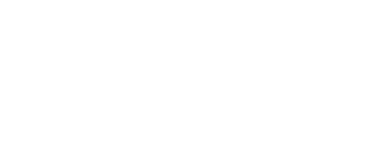
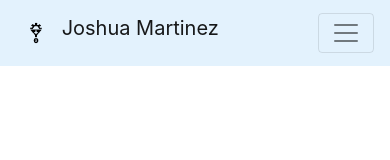
Before and after one commit to JDMartinez1531/JDMartinez1531.github.io, a plain HTML site: page index.html in a window 390 px wide. Drawn offline with nearby package versions, Linux system fonts and the light colour scheme.

Commit message:
added buger menu navbar, name, silly logo, background placeholder

```diff
--- a/index.html
+++ b/index.html
@@ -17,3 +17,44 @@
     <link rel="stylesheet" type="text/css" href="css/style.css" />
   </head>
 </html>
+
+<body>
+  <!-- add background -->
+  <div class="bg"></div>
+
+  <nav
+    class="navbar navbar-light navbar-expand-lg fixed-top"
+    style="background-color: #e3f2fd;"
+  >
+    <!-- figure out how to align logo -->
+    <a class="navbar-brand" href="index.html">
+      <img
+        src="assets/logo.png"
+        width="40"
+        height="40"
+        class="d-inline-block align-top"
+        alt="a silly logo"
+      />
+      Joshua Martinez
+    </a>
+    <!-- navbar toggle -->
+    <button
+      class="navbar-toggler"
+      type="button"
+      data-toggle="collapse"
+      data-target="#navbarNavAltMarkup"
+      aria-controls="navbarNavAltMarkup"
+      aria-expanded="false"
+      aria-label="Toggle navigation"
+    >
+      <span class="navbar-toggler-icon"></span>
+    </button>
+    <div class="collapse navbar-collapse" id="navbarNavAltMarkup">
+      <div class="navbar-nav ml-auto">
+        <a class="nav-item nav-link active" href="index.html">About</a>
+        <a class="nav-item nav-link" href="portfolio.html">Portfolio</a>
+        <a class="nav-item nav-link" href="contact.html">Contact</a>
+      </div>
+    </div>
+  </nav>
+</body>
```
Also changed, not shown: assets/logo.png (added).
